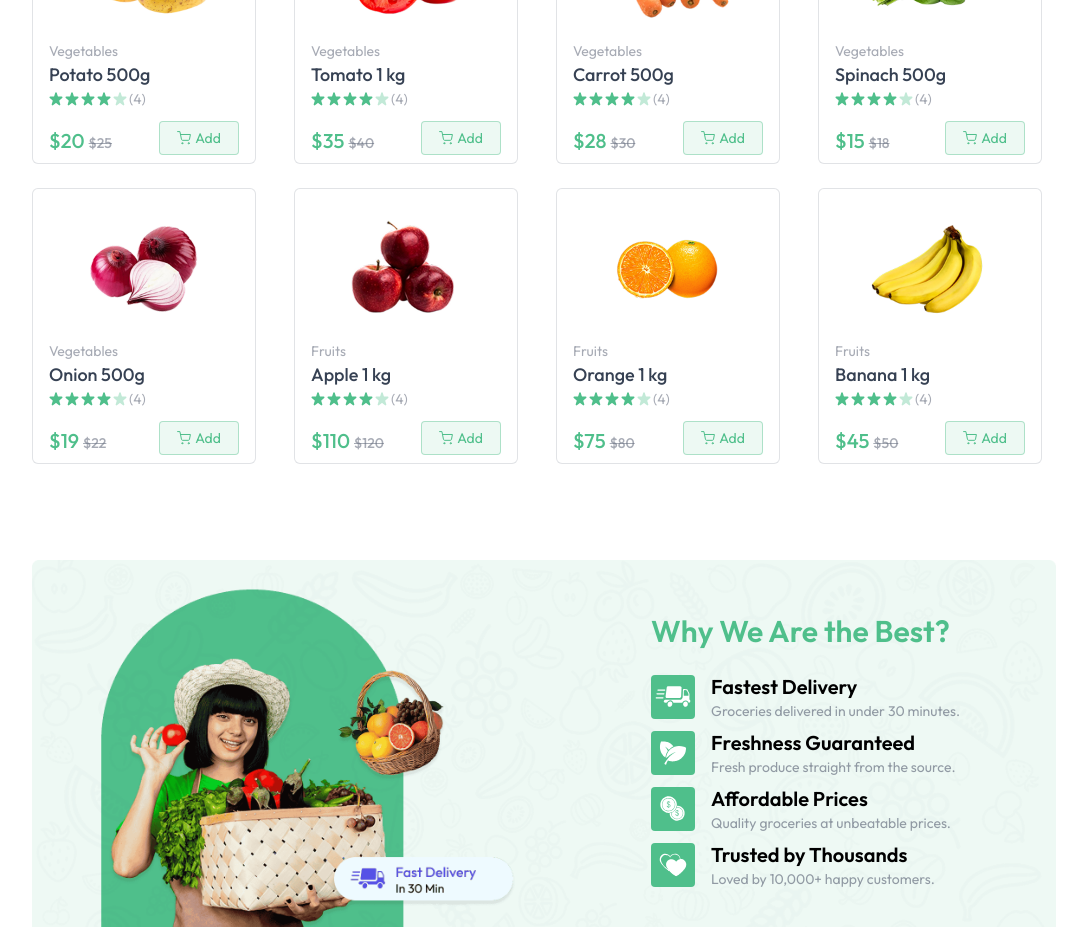
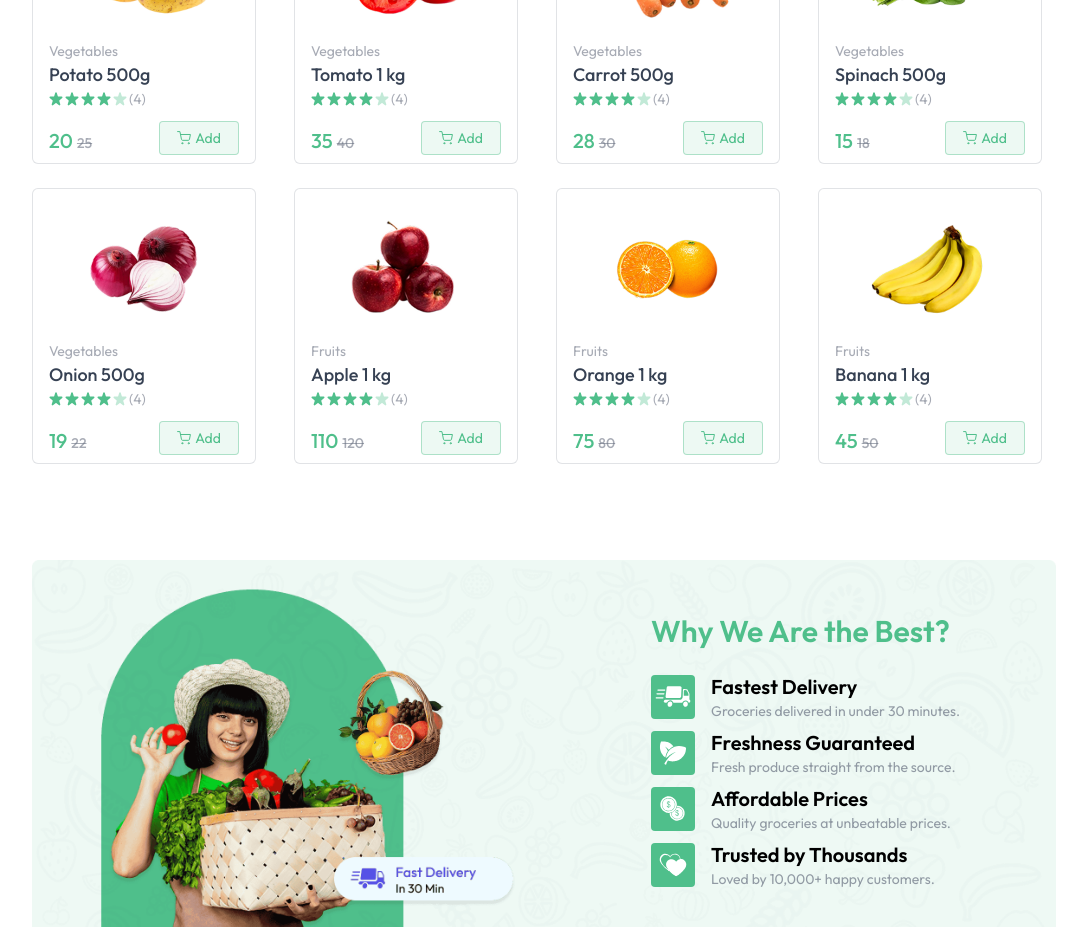
Before and after one commit to HermanMusyoki/Grocery_Delivery_App, a React (Vite) app in the folder client/: page / in a window 1280 px wide. Shown: the part 1040-1967 px from the top of the page, without its empty margins (96-1183 px from the left). Built offline with nearby package versions, Linux system fonts and the light colour scheme.

Commit message:
removed extra currecny sign

```diff
--- a/client/src/components/ProductCard.jsx
+++ b/client/src/components/ProductCard.jsx
@@ -7,7 +7,8 @@ const ProductCard = ({ product }) => {
     const { currency, addToCart, removeFromCart, cartItems,navigate } = useAppContext();
 
     return product && (
-        <div onClick={()=> {navigate(`/products/${product.category.toLowerCase()}/${product._id}`); scrollTo(0,0)}} className="border border-gray-500/20 rounded-md md:px-4 px-3 py-2 bg-white min-w-56 max-w-56 w-full">
+        <div onClick={()=> {navigate(`/products/${product.category.toLowerCase()}/${product._id}`); scrollTo(0,0)}}
+        className="border border-gray-500/20 rounded-md md:px-4 px-3 py-2 bg-white min-w-56 max-w-56 w-full">
             <div className="group cursor-pointer flex items-center justify-center px-2">
                 <img className="group-hover:scale-105 transition max-w-26 md:max-w-36" src={product.image[0]} alt={product.name} />
             </div>
@@ -24,7 +25,7 @@ const ProductCard = ({ product }) => {
                 </div>
                 <div className="flex items-end justify-between mt-3">
                     <p className="md:text-xl text-base font-medium text-primary">
-                        {currency}${product.offerPrice} {" "} <span className="text-gray-500/60 md:text-sm text-xs line-through">{currency}${product.price}</span>
+                        {currency}{product.offerPrice} {" "} <span className="text-gray-500/60 md:text-sm text-xs line-through">{currency}{product.price}</span>
                     </p>
                     <div onClick={(e)=> {e.stopPropagation(); }} className="text-primary">
                         {!cartItems[product._id] ? (
```
